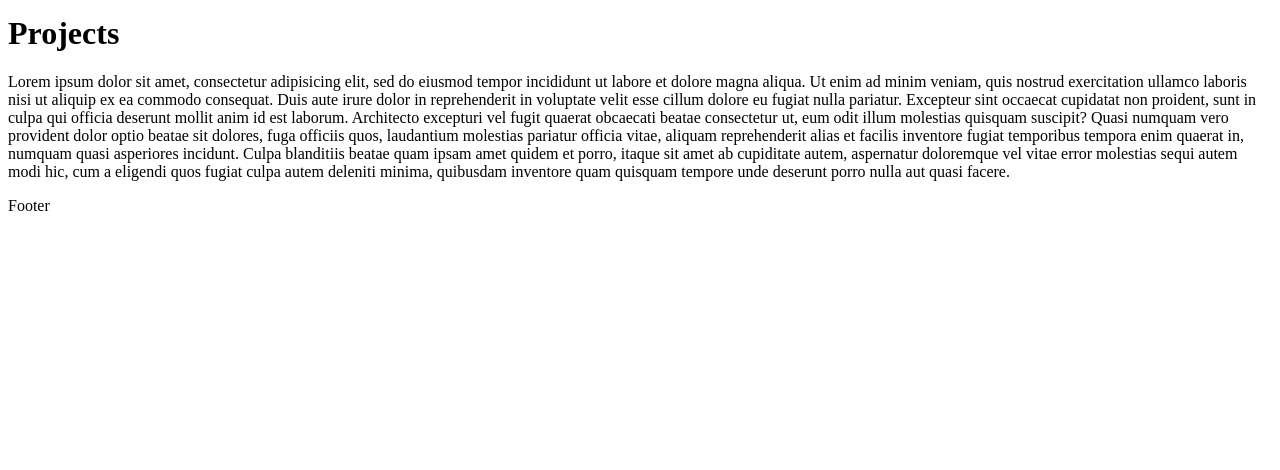
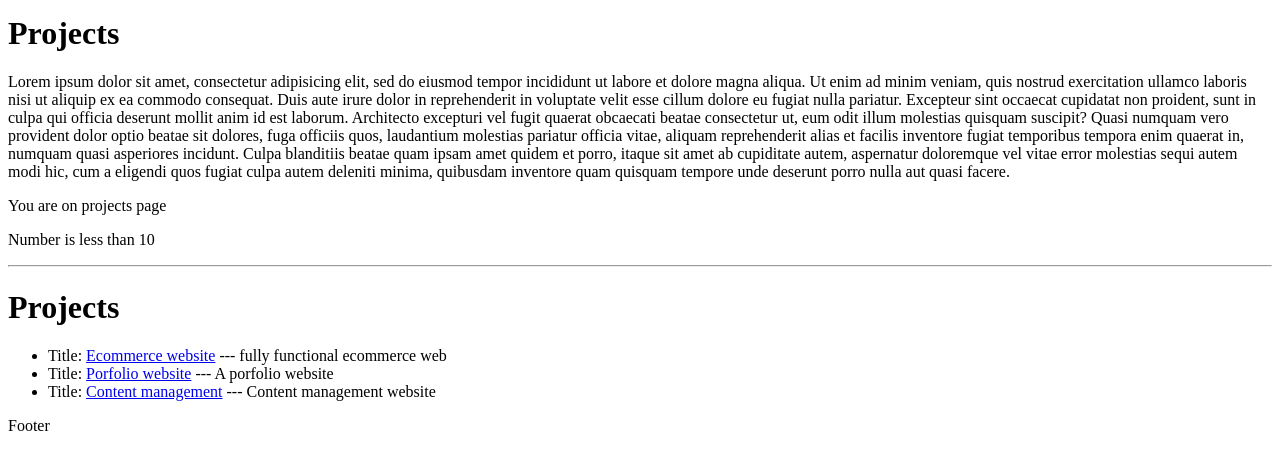
Before and after one commit to dandev947366/django5, a Django app: page /projects/ in a window 1280 px wide. Shown: the part 147-617 px from the top of the page. Run offline with Django 5.2, Linux system fonts and the light colour scheme.

Commit message:
Update projects

```diff
--- /dev/null
+++ b/devsearch/projects/templates/projects/projects.html
@@ -0,0 +1,22 @@
+{% extends 'main.html' %} {% block content %}
+<h1>Projects</h1>
+<p>{% lorem 2 %}</p>
+<p>You are on {{page}} page</p>
+{% if number > 10 %}
+<p>Number is greater than 10</p>
+{%else%}
+<p>Number is less than 10</p>
+{%endif%}
+<hr />
+<h1>Projects</h1>
+
+<ul>
+  {% for project in projects %}
+  <li>
+    Title: <a href="{% url 'project' project.id%}">{{project.title}}</a> ---
+    {{project.description}}
+  </li>
+  {% endfor %}
+</ul>
+
+{% endblock content %}
--- a/devsearch/templates/single-project.html
+++ b/devsearch/projects/templates/projects/single-project.html
@@ -1,4 +1,5 @@
 {% extends 'main.html'%} {% block content %}
-<h1>Single Project</h1>
-
+<h1>{{project.title}}</h1>
+<br />
+<p>{{project.description}}</p>
 {% endblock content%}
--- a/devsearch/projects/views.py
+++ b/devsearch/projects/views.py
@@ -1,10 +1,35 @@
 from django.http import HttpResponse
 from django.shortcuts import render
 
+projectList = [
+    {
+        "id": "1",
+        "title": "Ecommerce website",
+        "description": "fully functional ecommerce web",
+    },
+    {
+        "id": "2",
+        "title": "Porfolio website",
+        "description": "A porfolio website",
+    },
+    {
+        "id": "3",
+        "title": "Content management",
+        "description": "Content management website",
+    },
+]
+
 
 def projects(request):
-    return render(request, "projects.html")
+    page = "projects"
+    number = 9
+    context = {"page": page, "number": number, "projects": projectList}
+    return render(request, "projects/projects.html", context)
 
 
 def project(request, pk):
-    return render(request, "single-project.html")
+    projectObj = None
+    for i in projectList:
+        if i["id"] == pk:
+            projectObj = i
+    return render(request, "projects/single-project.html", {"project": projectObj})
--- a/devsearch/templates/projects.html
+++ /dev/null
@@ -1,4 +0,0 @@
-{% extends 'main.html' %} {% block content %}
-<h1>Projects</h1>
-<p>{% lorem 2 %}</p>
-{% endblock content %}
```
